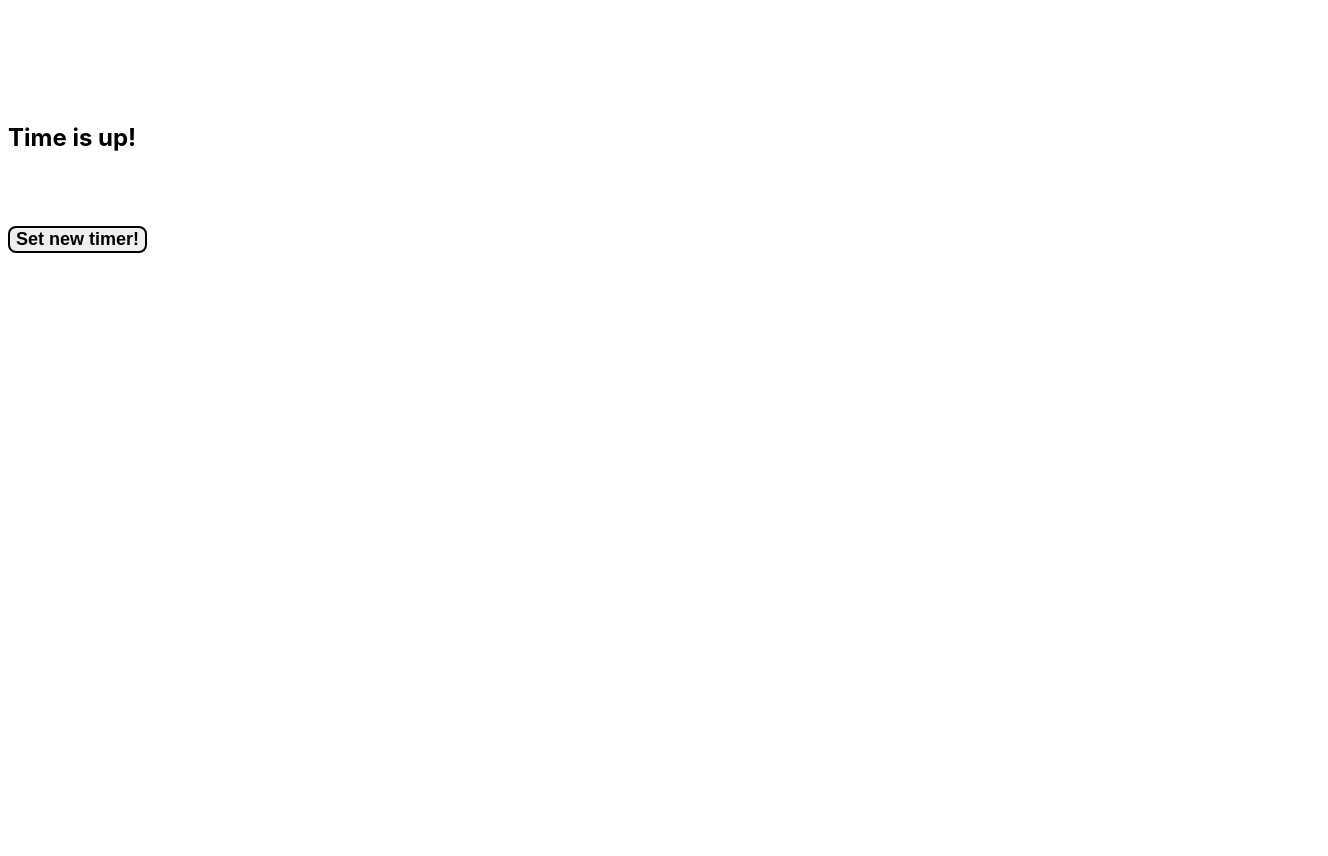
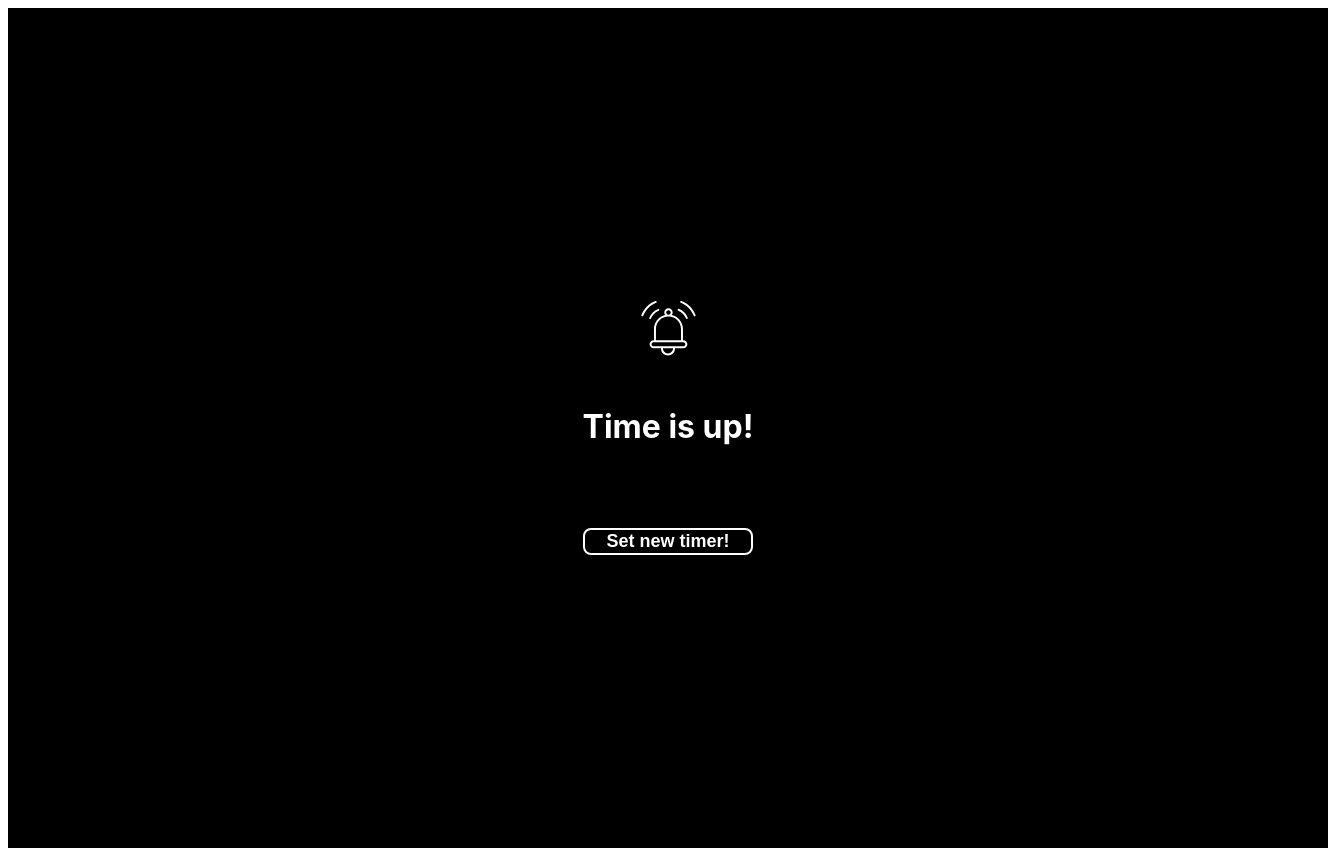
Before and after one commit to vickanS/Individuell-examination-interval-App-Victoria-Sten--senius-FE23, a React (Vite) app: page /alarm-view in a window 1280 px wide. Shown: the whole page, 1328 px wide, since content can reach past the window. Before the commit the page ends 800 px from the top, so only its background shows below. Built offline with nearby package versions, Linux system fonts and the light colour scheme.

Commit message:
Added some styling to AlarmView

```diff
--- a/src/Styles/AlarmView.css
+++ b/src/Styles/AlarmView.css
@@ -0,0 +1,32 @@
+.alarm-view {
+    display: flex;
+    flex-direction: column;
+    justify-content: center;
+    align-items: center;
+    background-color: black;
+    width: 100vw;
+    height: 100vh;
+    padding: 20px;
+}
+
+.alarm-view h2 {
+    font-size: 2rem;
+    color: white;
+}
+
+.alarm-view button {
+    background-color: black;
+    color: white;
+    width: 170px;
+    font-size: large;
+    font-weight: bold;
+    margin-top: 50px;
+    border: 2px solid white;
+    border-radius: 0.5rem;
+}
+
+.alarm-icon {
+    width: 55px;
+    height: 55px;
+    margin-bottom: 20px;
+}
```
